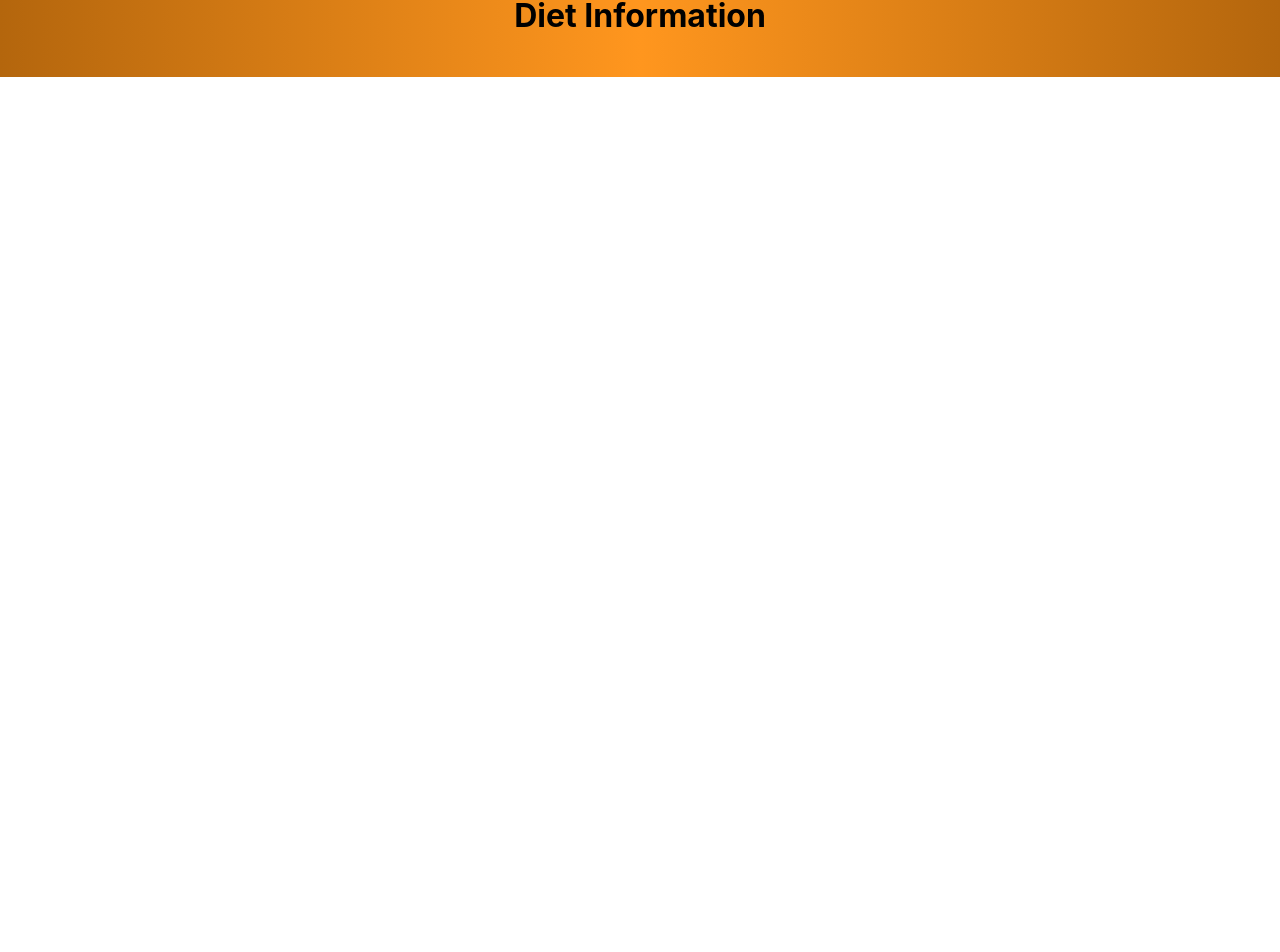
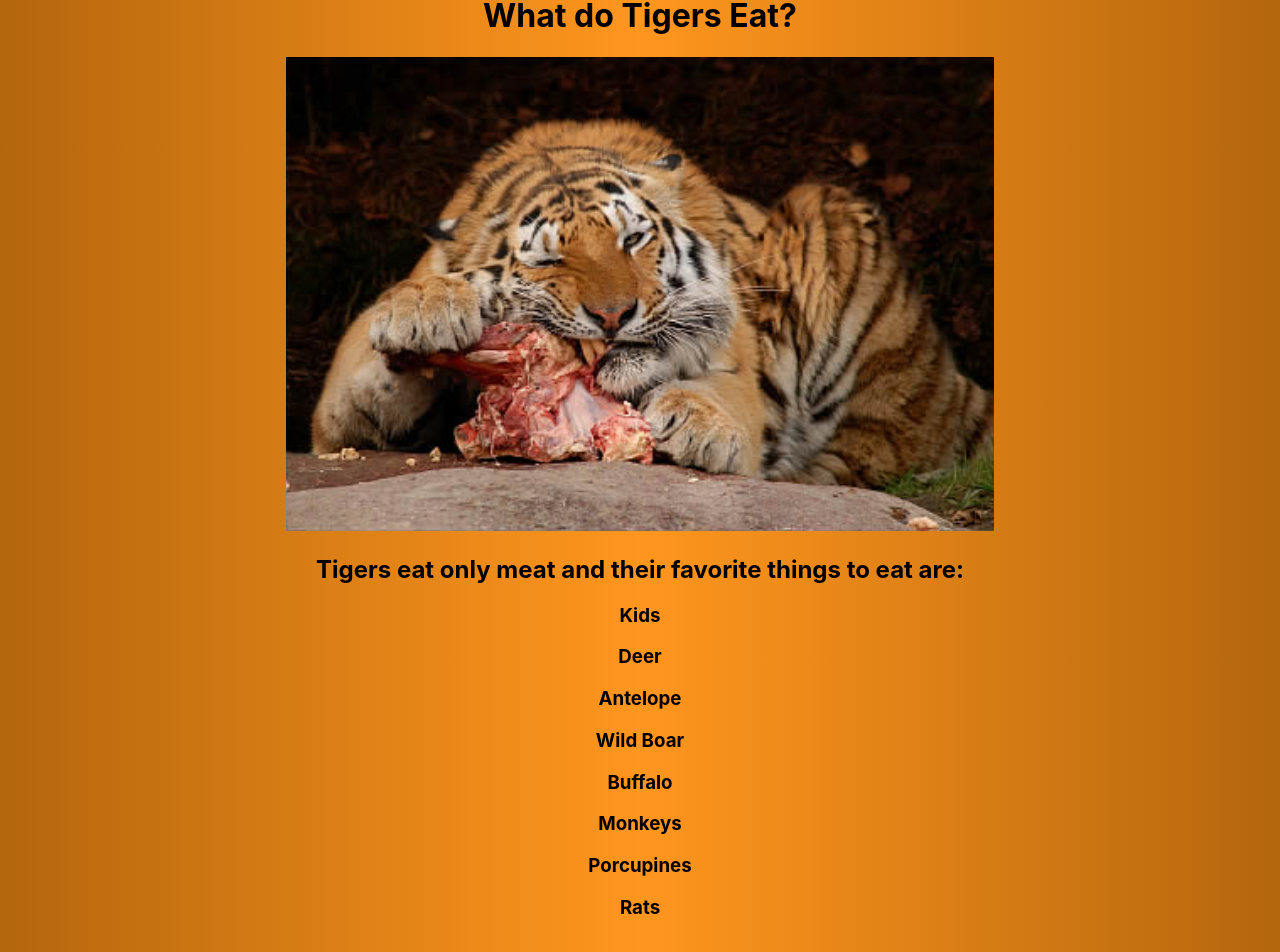
Before and after one commit to kpounds81/scrum-tiger, a React (Create React App) app: page /diet in a window 1280 px wide. Shown: the part 105-1057 px from the top of the page. Before the commit the page ends 800 px from the top, so only its background shows below. Built offline with nearby package versions, Linux system fonts and the light colour scheme.

Commit message:
adding diet page

```diff
--- a/src/App.tsx
+++ b/src/App.tsx
@@ -19,7 +19,7 @@ function App() {
           <Link to="/">Home</Link>
           {/* <Link to="/habitat">Habitats</Link> */}
           <Link to="/classification">Famous Tigers</Link>
-          {/* <Link to="/diet">Diet</Link> */}
+          <Link to="/diet">Diet</Link>
           <Link to="/images">Images</Link>
           <Link to="/habitat">Habitats</Link>
           {/* <Link to="/anatomy">Anatomy</Link> */}
--- a/src/Pages/Diet.tsx
+++ b/src/Pages/Diet.tsx
@@ -3,7 +3,23 @@ import React from 'react'
 export const Diet = () => {
   return(
     <div>
-      <h1>Diet Information</h1>
+      <h1>What do Tigers Eat?</h1>
+      <p>
+        <img src="/images/eating.png" alt="tiger" />
+      </p>
+      <h2> Tigers eat only meat and their favorite things to eat are:</h2>
+      <ul>
+        <li>
+          <h3>Kids</h3>
+          <h3>Deer</h3>
+          <h3>Antelope</h3>
+          <h3>Wild Boar</h3>
+          <h3>Buffalo</h3>
+          <h3>Monkeys</h3>
+          <h3>Porcupines</h3>
+          <h3>Rats</h3>
+        </li>
+      </ul>
     </div>
   )
 }
```
Also changed, not shown: public/images/eating.png (added).
